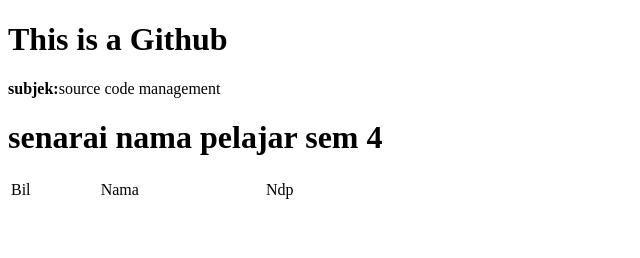
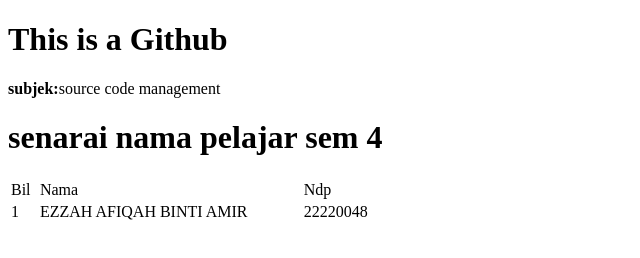
Before and after one commit to saadhil31/amalifinal.io, a plain HTML site: page index.html in a window 1280 px wide. Shown: the whole page, without its empty margins (0-640 px from the left). Drawn offline with Linux system fonts and the light colour scheme.

Commit message:
add nama 1

```diff
--- a/index.html
+++ b/index.html
@@ -19,6 +19,11 @@
     <b><td>Nama</td></b>
     <b><td>Ndp</td></b>
   </tr>
+   <tr>
+    <td>1</td>
+    <td>EZZAH AFIQAH BINTI AMIR</td>
+    <td>22220048</td>
+  </tr>
 </table>
 
 </body>
```
